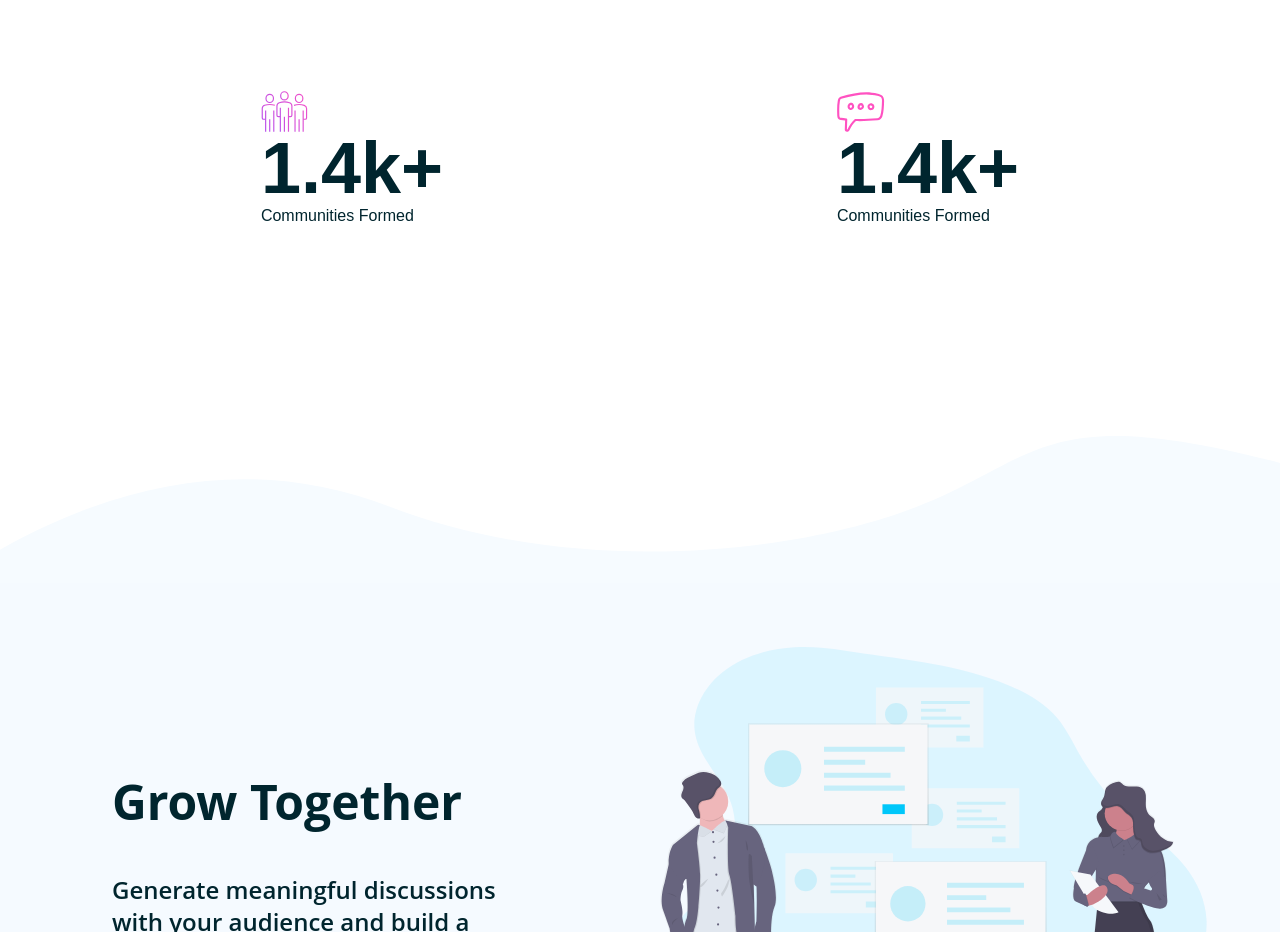
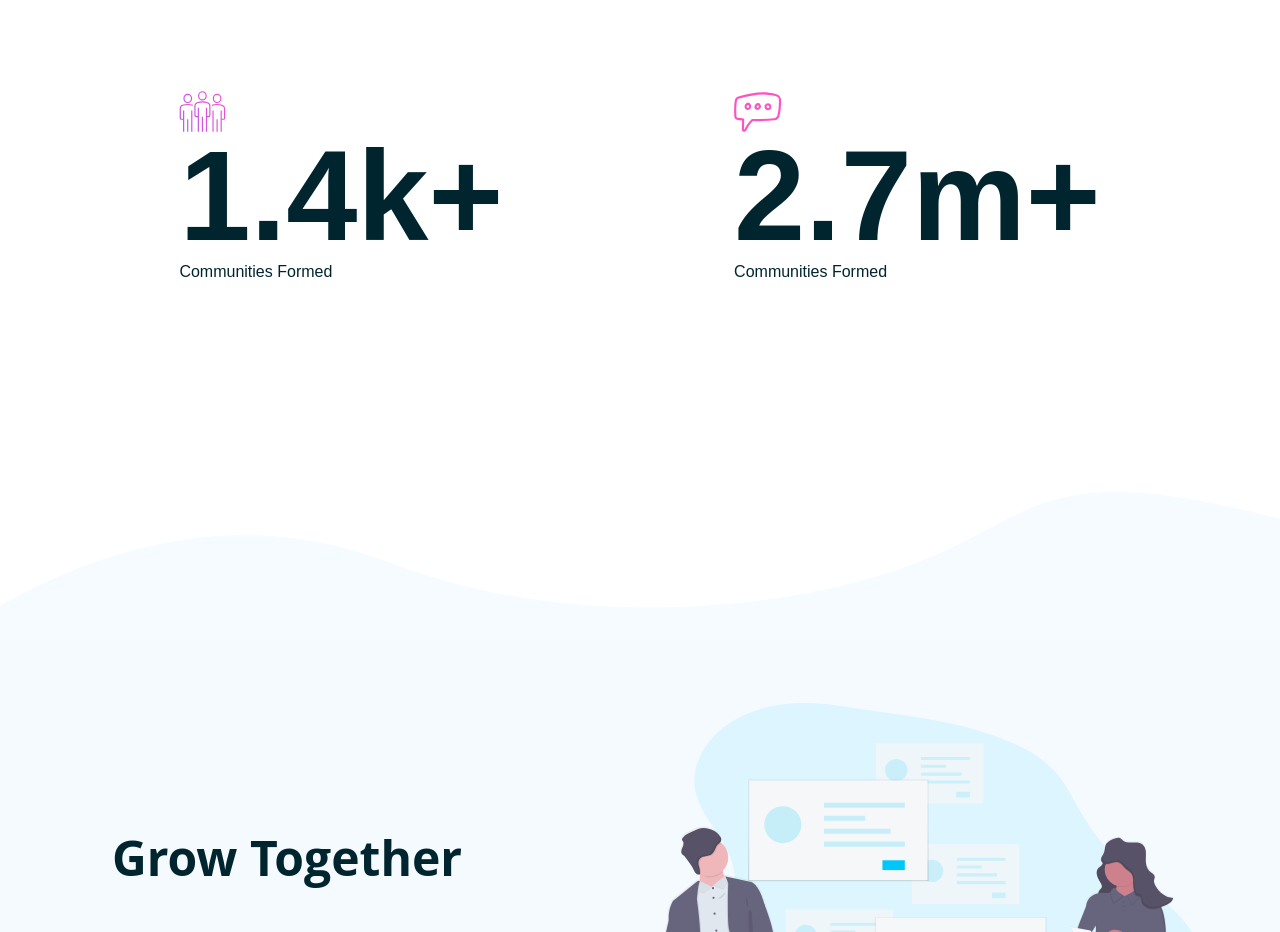
Before and after one commit to EdebaliErman/frontend-mentor-19, a React (Create React App) app: page / in a window 1280 px wide. Shown: the part 1780-2712 px from the top of the page. Built offline with nearby package versions, Linux system fonts and the light colour scheme.

Commit message:
Header düzeltildi

```diff
--- a/src/Components/Header/Header.js
+++ b/src/Components/Header/Header.js
@@ -46,7 +46,7 @@ const BodyFooter = () => {
     <BodyFooterCard
       icon={"icon-messages.svg"}
       text={"Communities Formed"}
-      count={"1.4k+"}
+      count={"2.7m+"}
     />
   </footer>
 }
--- a/src/Style/Header.css
+++ b/src/Style/Header.css
@@ -47,6 +47,6 @@
     }
 
     .BodyFooterCard h1 {
-        @apply text-7xl font-bold
+        @apply text-9xl font-bold
     }
 }
```
